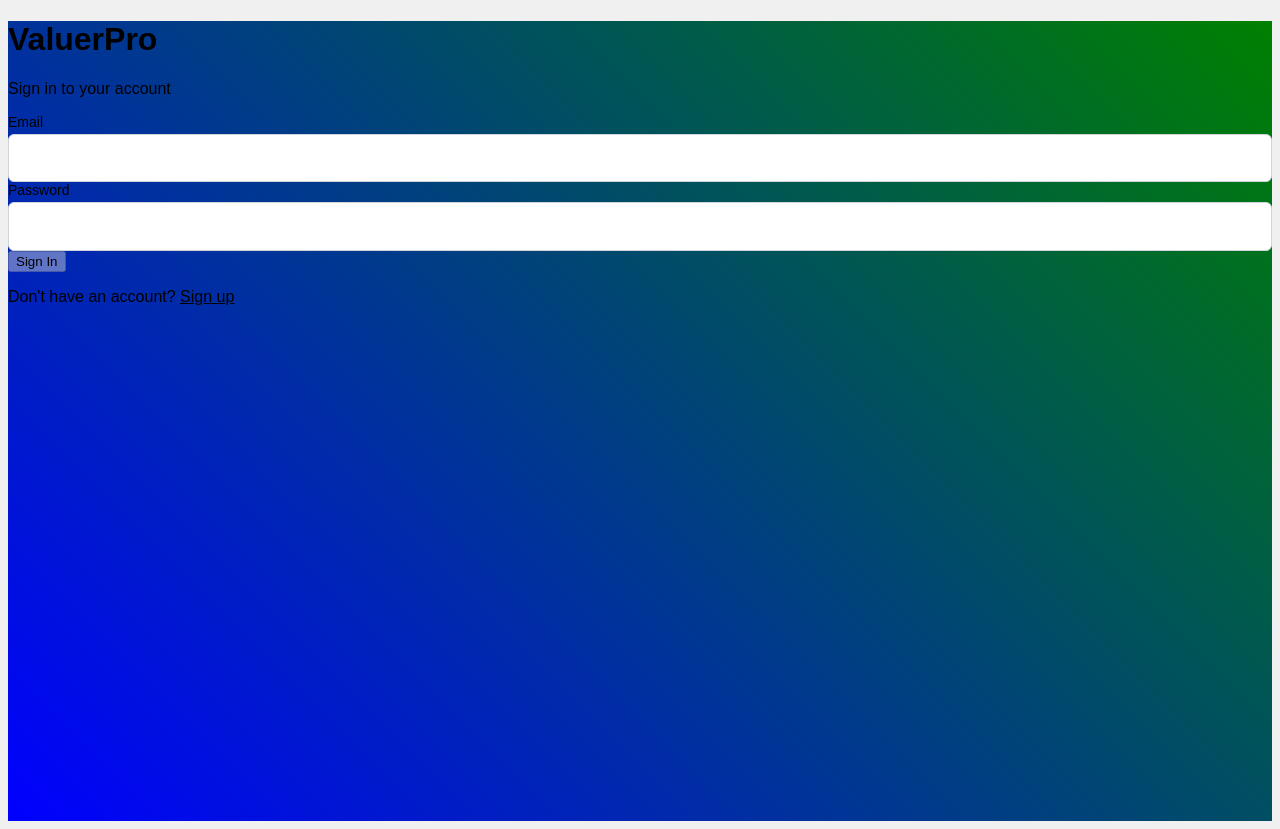
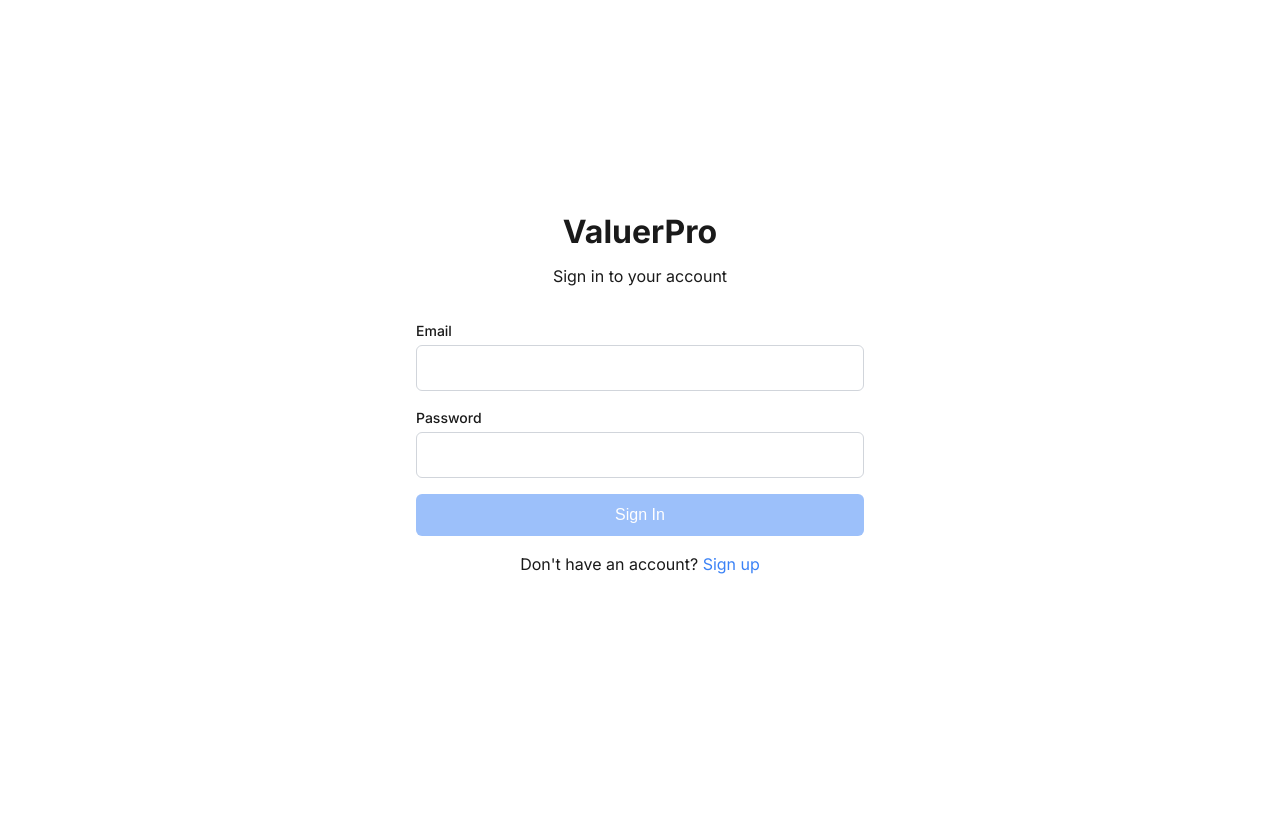
Before and after one commit to Malith-nethsiri/project_web_frontend, a Next.js app in the folder frontend/: page /auth/login in a window 1280 px wide. After the commit the page ends 800 px from the top, so only its background shows below. Built offline with nearby package versions, Linux system fonts and the light colour scheme.

Commit message:
🌙 Complete dark mode support with CSS variables - works in both light and dark modes

```diff
--- a/frontend/src/app/globals.css
+++ b/frontend/src/app/globals.css
@@ -1,115 +1,164 @@
-/* PRODUCTION CSS - Prevent browser account issues */
+/* PRODUCTION CSS - Light and Dark Mode Support */
 
 /* Basic reset */
 * {
   box-sizing: border-box;
 }
 
-/* Prevent extension overrides */
+/* Light mode (default) */
+:root {
+  --text-primary: #1a1a1a;
+  --text-secondary: #6b7280;
+  --bg-primary: #ffffff;
+  --bg-secondary: #f8fafc;
+  --border-color: #d1d5db;
+  --border-focus: #3b82f6;
+  --input-bg: #ffffff;
+  --input-text: #1a1a1a;
+}
+
+/* Dark mode */
+@media (prefers-color-scheme: dark) {
+  :root {
+    --text-primary: #f9fafb;
+    --text-secondary: #d1d5db;
+    --bg-primary: #111827;
+    --bg-secondary: #1f2937;
+    --border-color: #374151;
+    --border-focus: #60a5fa;
+    --input-bg: #1f2937;
+    --input-text: #f9fafb;
+  }
+}
+
+/* Base styling */
+html, body {
+  background-color: var(--bg-primary);
+  color: var(--text-primary);
+  font-family: -apple-system, BlinkMacSystemFont, 'Segoe UI', Roboto, sans-serif;
+  line-height: 1.5;
+  margin: 0;
+  padding: 0;
+}
+
+/* Input styling that works in both light and dark modes */
 input, textarea, select {
-  color: #333 !important;
-  background-color: #fff !important;
+  color: var(--input-text) !important;
+  background-color: var(--input-bg) !important;
+  border: 1px solid var(--border-color) !important;
   font-family: -apple-system, BlinkMacSystemFont, 'Segoe UI', Roboto, sans-serif !important;
-  -webkit-text-fill-color: #333 !important;
+  -webkit-text-fill-color: var(--input-text) !important;
   -webkit-appearance: none !important;
   opacity: 1 !important;
   visibility: visible !important;
+  font-size: 16px;
+  padding: 12px;
+  border-radius: 6px;
+  transition: border-color 0.2s;
 }
 
-/* Prevent dark mode extension conflicts */
+/* Focus states */
+input:focus, textarea:focus, select:focus {
+  border-color: var(--border-focus) !important;
+  outline: 2px solid var(--border-focus) !important;
+  outline-offset: -2px !important;
+}
+
+/* Placeholder styling */
+input::placeholder, textarea::placeholder {
+  color: var(--text-secondary) !important;
+  opacity: 0.7 !important;
+}
+
+/* Text elements */
+h1, h2, h3, h4, h5, h6 {
+  color: var(--text-primary) !important;
+  margin: 0;
+}
+
+p, span, label, div {
+  color: var(--text-primary) !important;
+}
+
+/* Links */
+a {
+  color: var(--border-focus) !important;
+  text-decoration: none;
+}
+
+a:hover {
+  opacity: 0.8;
+}
+
+/* Override any remaining Tailwind classes */
+.text-transparent {
+  color: var(--text-primary) !important;
+  -webkit-text-fill-color: var(--text-primary) !important;
+}
+
+.bg-clip-text {
+  -webkit-background-clip: initial !important;
+  background-clip: initial !important;
+  color: var(--text-primary) !important;
+}
+
+/* Error text styling */
+.text-red-600, .error-text {
+  color: #dc2626 !important;
+}
+
 @media (prefers-color-scheme: dark) {
-  input, textarea, select {
-    color: #333 !important;
-    background-color: #fff !important;
-    -webkit-text-fill-color: #333 !important;
+  .text-red-600, .error-text {
+    color: #fca5a5 !important;
   }
 }
 
-/* Force all text to be visible */
-html, body, div, span, p, h1, h2, h3, h4, h5, h6, input, textarea, label {
-  color: #000 !important;
-  -webkit-text-fill-color: #000 !important;
-  opacity: 1 !important;
-  visibility: visible !important;
+/* Button styling */
+button {
+  background-color: var(--border-focus);
+  color: white;
+  border: none;
+  padding: 12px 24px;
+  border-radius: 6px;
+  font-size: 16px;
+  cursor: pointer;
+  transition: opacity 0.2s;
 }
 
-/* CRITICAL: Override Tailwind text-transparent class */
-.text-transparent {
-  color: #000 !important;
-  -webkit-text-fill-color: #000 !important;
+button:hover {
+  opacity: 0.9;
 }
 
-/* Override any bg-clip-text without proper gradient */
-.bg-clip-text {
-  -webkit-background-clip: initial !important;
-  background-clip: initial !important;
-  color: #000 !important;
+button:disabled {
+  opacity: 0.5;
+  cursor: not-allowed;
 }
 
-/* Safe defaults for text fields - ChatGPT recommended */
-input, textarea, [contenteditable="true"] {
-  color: #111 !important;          /* Dark text */
-  background-color: #fff !important; /* White background */
-  caret-color: currentColor !important;
-  font-size: 16px !important;
-  line-height: 1.4 !important;
-  text-indent: 0 !important;
-  opacity: 1 !important;
-  visibility: visible !important;
-  -webkit-text-fill-color: #111 !important; /* fights WebKit/autofill oddities */
-  -webkit-appearance: none !important;
-  font-family: Arial, sans-serif !important;
+/* Layout utilities */
+.w-full { width: 100%; }
+.max-w-md { max-width: 28rem; }
+.min-h-screen { min-height: 100vh; }
+.flex { display: flex; }
+.items-center { align-items: center; }
+.justify-center { justify-content: center; }
+.text-center { text-align: center; }
+.p-4 { padding: 1rem; }
+.mb-8 { margin-bottom: 2rem; }
+.mt-2 { margin-top: 0.5rem; }
+.mt-6 { margin-top: 1.5rem; }
+.space-y-4 > * + * { margin-top: 1rem; }
+
+/* Card styling */
+.card {
+  background-color: var(--bg-secondary);
+  border: 1px solid var(--border-color);
+  border-radius: 8px;
+  padding: 24px;
+  box-shadow: 0 1px 3px rgba(0, 0, 0, 0.1);
 }
 
-/* Placeholder visible but distinct */
-input::placeholder, textarea::placeholder {
-  color: #9aa !important;
-  opacity: 1 !important;
+@media (prefers-color-scheme: dark) {
+  .card {
+    box-shadow: 0 1px 3px rgba(255, 255, 255, 0.1);
+  }
 }
-
-/* Kill accidental masking */
-input {
-  -webkit-text-security: none !important;
-}
-
-/* Override any potential text-transparent classes */
-.text-transparent input,
-input.text-transparent {
-  color: #111 !important;
-  -webkit-text-fill-color: #111 !important;
-}
-
-/* Force visibility on focus */
-input:focus, textarea:focus {
-  color: #111 !important;
-  background-color: #fff !important;
-  -webkit-text-fill-color: #111 !important;
-}
-
-/* Basic layout styles */
-body {
-  background: #f0f0f0 !important;
-  color: #111 !important;
-  font-family: Arial, sans-serif !important;
-}
-
-/* Ensure form containers are visible */
-form, div {
-  opacity: 1 !important;
-  visibility: visible !important;
-}
-
-/* Override any dark mode issues */
-.dark input, .dark textarea {
-  color: #111 !important;
-  background-color: #fff !important;
-}
-
-/* Test visibility with bright colors */
-.test-input {
-  background: yellow !important;
-  color: red !important;
-  border: 3px solid blue !important;
-  font-size: 20px !important;
-  font-weight: bold !important;
-}
--- a/frontend/src/app/layout.tsx
+++ b/frontend/src/app/layout.tsx
@@ -20,10 +20,8 @@ export default function RootLayout({
 }) {
   return (
     <html lang="en">
-      <body className={inter.className} style={{ background: 'red', color: 'white' }}>
-        <div style={{ minHeight: '100vh', background: 'linear-gradient(45deg, blue, green)' }}>
-          {children}
-        </div>
+      <body className={inter.className}>
+        {children}
       </body>
     </html>
   )
--- a/frontend/src/components/ui/Input.tsx
+++ b/frontend/src/components/ui/Input.tsx
@@ -31,24 +31,7 @@ export const Input = forwardRef<HTMLInputElement, InputProps>(
           ref={ref}
           id={inputId}
           name={inputId}
-          style={{
-            width: '100%',
-            padding: '12px',
-            border: '1px solid #d1d5db',
-            borderRadius: '6px',
-            fontSize: '16px',
-            color: '#333',
-            backgroundColor: '#fff',
-            fontFamily: '-apple-system, BlinkMacSystemFont, "Segoe UI", Roboto, sans-serif',
-            WebkitTextFillColor: '#333',
-            WebkitAppearance: 'none',
-            opacity: 1,
-            visibility: 'visible',
-            outline: 'none',
-            transition: 'border-color 0.2s'
-          }}
-          onFocus={(e) => e.target.style.borderColor = '#0070f3'}
-          onBlur={(e) => e.target.style.borderColor = '#d1d5db'}
+          style={{ width: '100%' }}
           {...props}
         />
         {error && (
```
Also changed, not shown: frontend/src/app/auth/register/page.tsx (+5 -12 lines).
